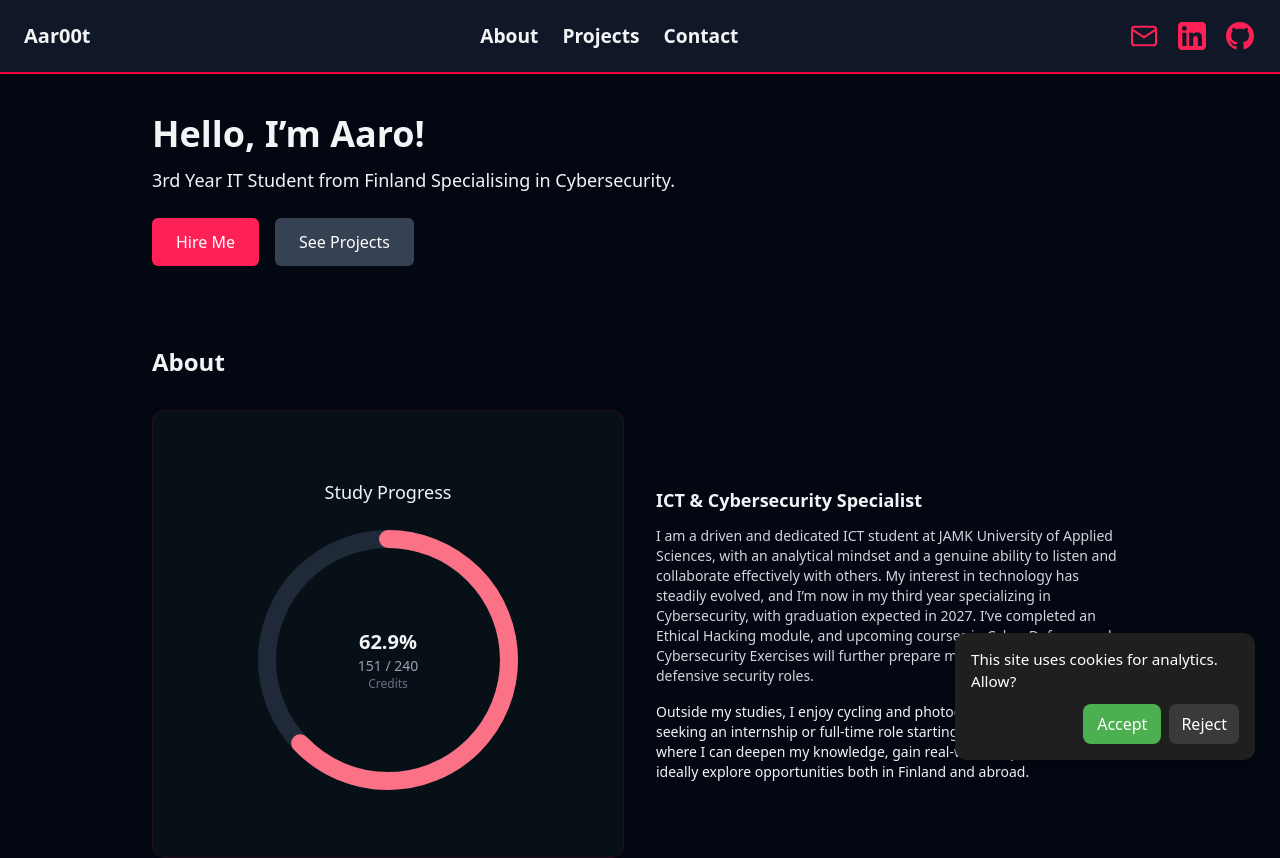
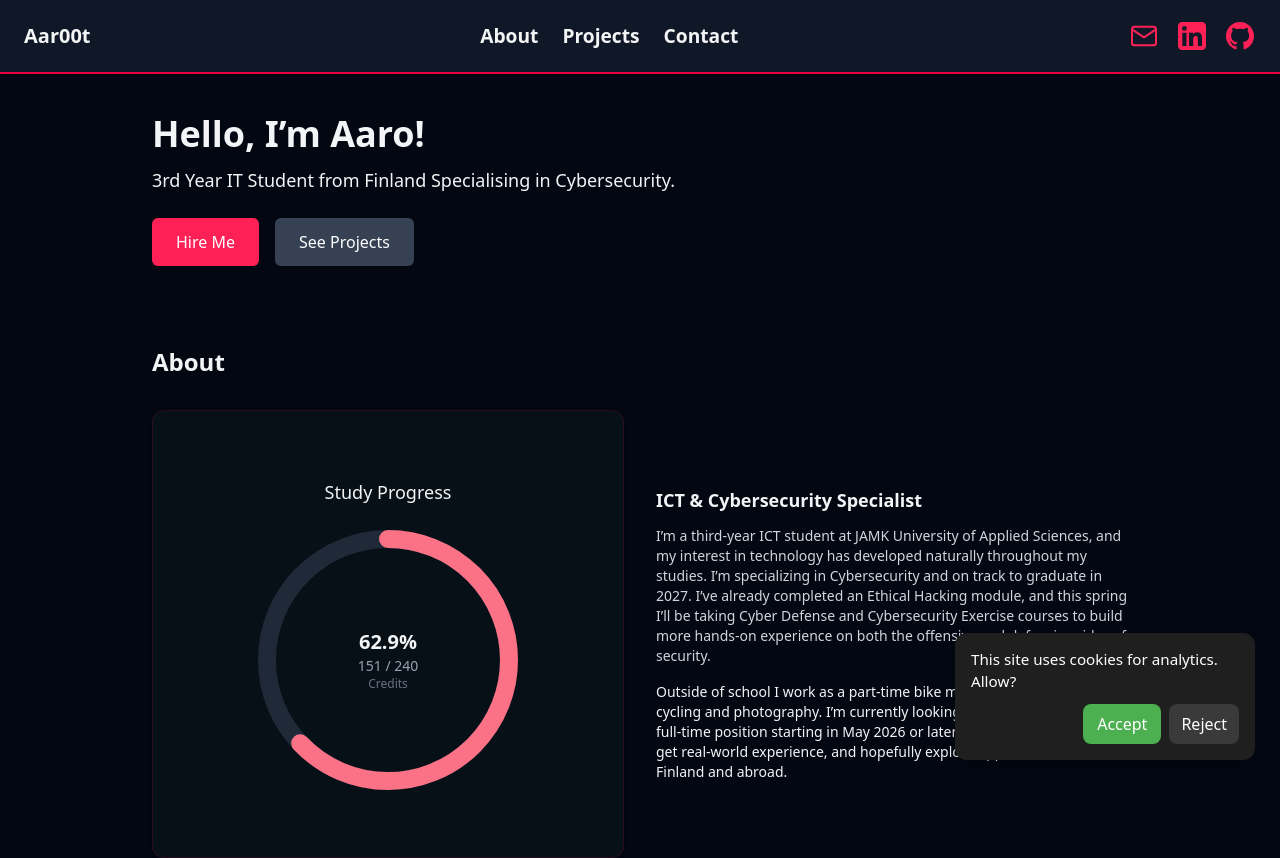
Before and after one commit to Aar00t/My-website, a Next.js app: page / in a window 1280 px wide. Shown: the top 858 px of the page. Built offline with nearby package versions, Linux system fonts and the light colour scheme.

Commit message:
about update

```diff
--- a/app/sections/about.tsx
+++ b/app/sections/about.tsx
@@ -25,15 +25,14 @@ export default function About() {
           <div>
             <h3 className="mb-3 text-lg font-semibold">ICT &amp; Cybersecurity Specialist</h3>
             <p className="text-sm text-gray-300">
-              I am a driven and dedicated ICT student at JAMK University of Applied Sciences, with an analytical mindset and a genuine
-              ability to listen and collaborate effectively with others. My interest in technology has steadily evolved, and I’m now in
-              my third year specializing in Cybersecurity, with graduation expected in 2027. I’ve completed an Ethical Hacking module,
-              and upcoming courses in Cyber Defense and Cybersecurity Exercises will further prepare me for both offensive and defensive security roles.
+              I’m a third‑year ICT student at JAMK University of Applied Sciences, and my interest in technology has developed naturally
+              throughout my studies. I’m specializing in Cybersecurity and on track to graduate in 2027. I’ve already completed an Ethical
+              Hacking module, and this spring I’ll be taking Cyber Defense and Cybersecurity Exercise courses to build more hands‑on experience
+              on both the offensive and defensive sides of security.
             </p>
             <p className="mt-4 text-sm">
-              Outside my studies, I enjoy cycling and photography. I’m currently seeking an internship or full‑time role starting
-              in May 2026 or later, where I can deepen my knowledge, gain real‑world experience, and ideally explore opportunities
-              both in Finland and abroad.
+              Outside of school I work as a part-time bike mechanic and I enjoy cycling and photography. I’m currently looking for an internship or full‑time position starting in May 2026
+              or later—somewhere I can learn, get real‑world experience, and hopefully explore opportunities both in Finland and abroad.
             </p>
           </div>
         </div>
```
